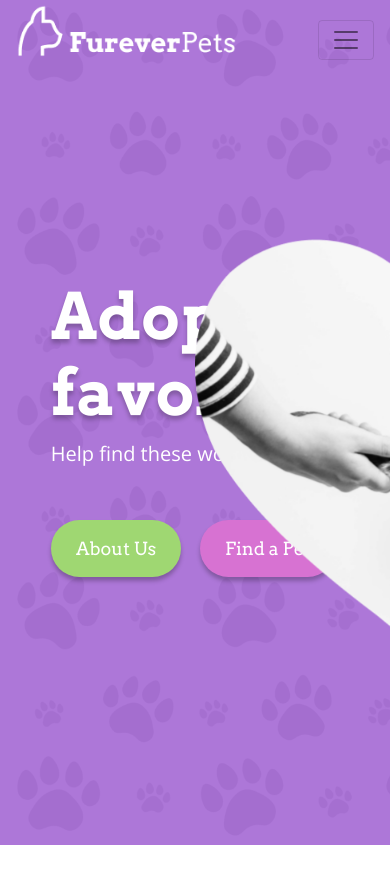
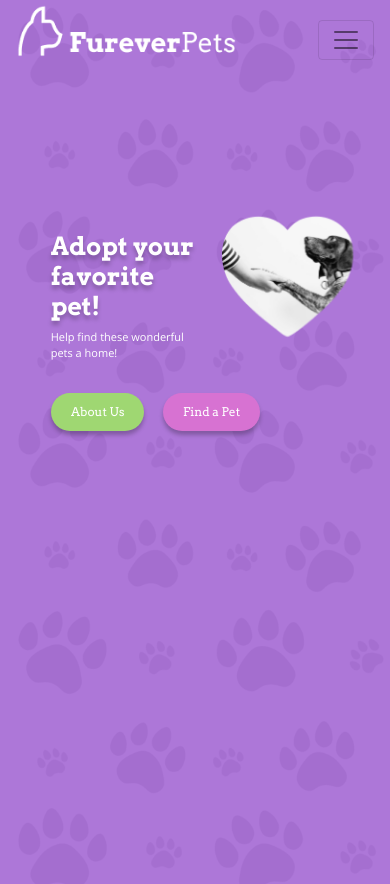
Before and after one commit to tom318267/furever-pets, a React (Create React App) app: page / in a window 390 px wide. Shown: the top 884 px of the page. Before the commit the page ends 845 px from the top, so only its background shows below. Built offline with nearby package versions, Linux system fonts and the light colour scheme.

Commit message:
adjust homepage mobile

```diff
--- a/package.json
+++ b/package.json
@@ -9,6 +9,7 @@
     "@testing-library/user-event": "^12.8.3",
     "axios": "^0.21.1",
     "dotenv": "^9.0.2",
+    "netlify-cli": "^3.37.30",
     "node-sass": "^4.14.1",
     "react": "^17.0.2",
     "react-dom": "^17.0.2",
--- a/src/components/Homepage/Homepage.scss
+++ b/src/components/Homepage/Homepage.scss
@@ -4,6 +4,10 @@
   height: 100vh;
   margin-top: -80px;
   overflow-x: hidden;
+
+  @media screen and (max-width: 425px) {
+    margin-top: -22px;
+  }
 
   .header {
     position: absolute;
@@ -12,11 +16,20 @@
     left: 13%;
     top: 277px;
     color: white;
+
+    @media screen and (max-width: 425px) {
+      width: 145px;
+      top: 172px;
+    }
     h1 {
       font-family: "Arvo", serif;
       font-size: 64px;
       font-weight: bold;
       text-shadow: 0px 4px 4px rgba(0, 0, 0, 0.25);
+
+      @media screen and (max-width: 425px) {
+        font-size: 25px;
+      }
     }
 
     p {
@@ -24,9 +37,17 @@
       font-size: 20px;
       font-weight: lighter;
       margin-bottom: 51px;
+
+      @media screen and (max-width: 425px) {
+        font-size: 11px;
+      }
     }
 
     .buttons {
+      @media screen and (max-width: 425px) {
+        width: 400px;
+        margin-top: -20px;
+      }
       .hvr-fade {
         display: inline-block;
         vertical-align: middle;
@@ -46,9 +67,13 @@
         font-size: 18px;
         font-family: "Arvo", serif;
         color: white;
-
         border: none;
         box-shadow: 0px 4px 4px rgba(0, 0, 0, 0.25);
+
+        @media screen and (max-width: 425px) {
+          padding: 10px 20px;
+          font-size: 12px;
+        }
 
         cursor: pointer;
         &:first-child {
@@ -80,8 +105,17 @@
     left: 50%;
     top: 220px;
 
+    @media screen and (max-width: 425px) {
+      left: 57%;
+      top: 152px;
+    }
+
     img {
       width: 80%;
+
+      @media screen and (max-width: 425px) {
+        width: 24%;
+      }
     }
   }
 }
```
Also changed, not shown: 1 other file (tests, documents, lock files or other folders).
